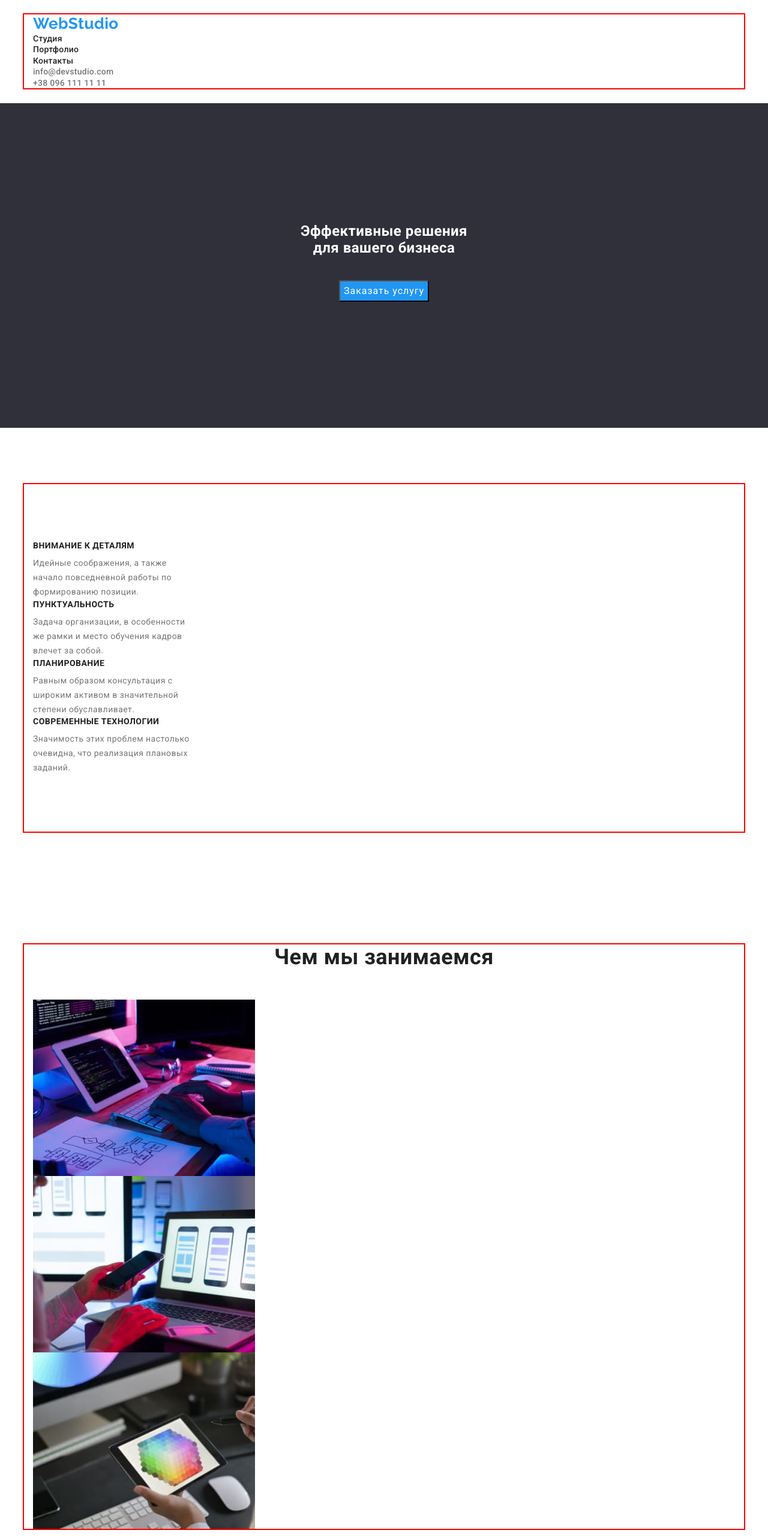
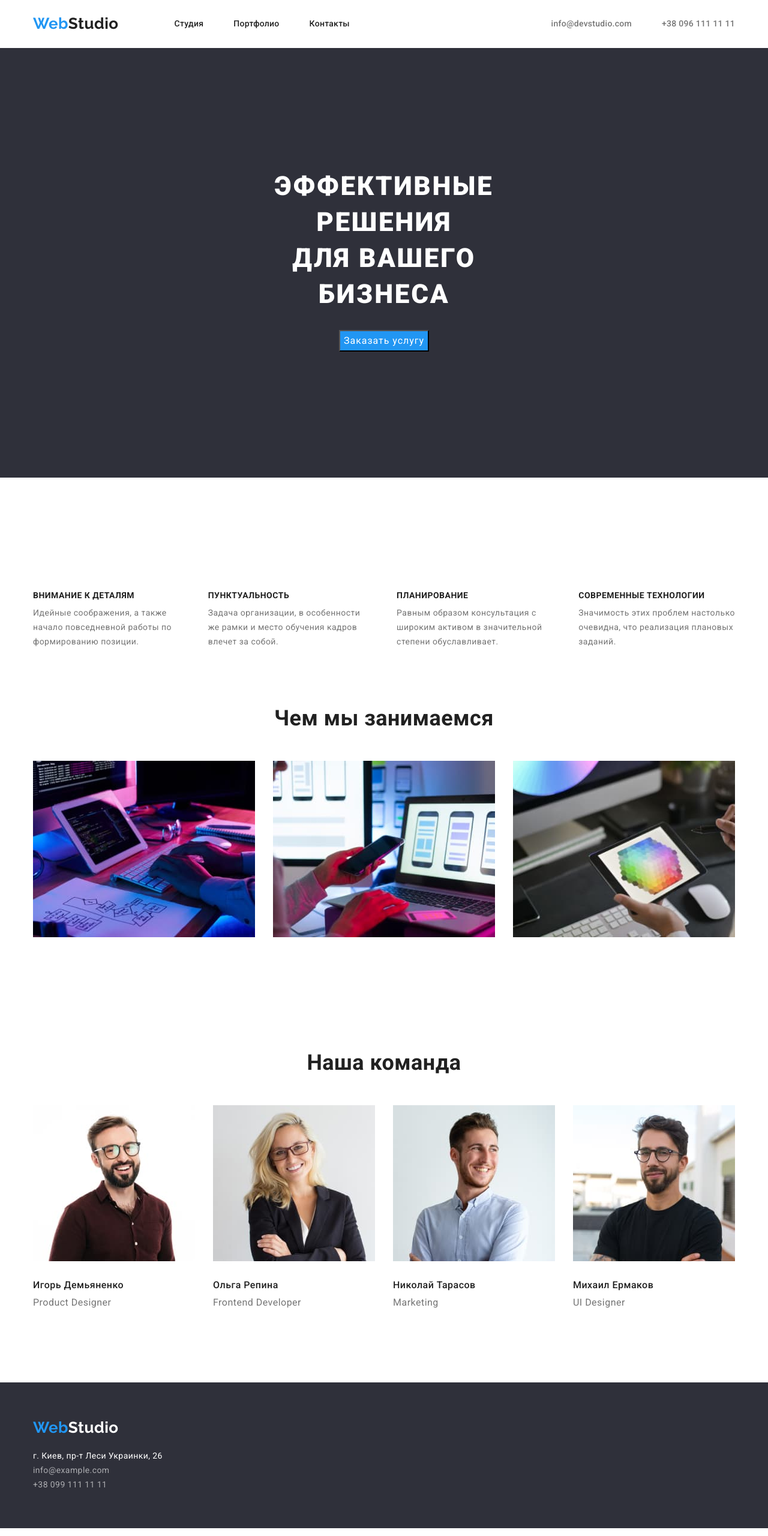
Before and after one commit to LiliiaNiko/goit-markup-hw-03, a plain HTML site: page index.html in a window 1280 px wide. Shown: the top 2560 px of the page at 60% size. Drawn offline with nearby package versions, Linux system fonts and the light colour scheme.

Commit message:
css-flex

```diff
--- a/css/styles.css
+++ b/css/styles.css
@@ -37,11 +37,25 @@ body {
   padding-left: 15px;
   padding-right: 15px;
   margin: 0 auto;
-  outline: 2px solid red;
+  /*outline: 2px solid red;*/
 }
+
+/*------------------HEADER-------------------*/
+
 .header {
   padding-top: 24px;
   padding-bottom: 25px;
+}
+.header-container {
+  display: flex;
+  align-items: center;
+}
+.nav {
+  display: flex;
+  align-items: center;
+}
+.header-connect {
+  margin-left: auto;
 }
 .logo-link {
   font-family: Raleway;
@@ -49,9 +63,18 @@ body {
   line-height: calc(31 / 26);
   color: var(--accent-color);
   text-decoration: none;
+  margin-right: 93px;
+}
+.header span {
+  color: var(--first-text-color);
+}
+.site-nav,
+.contacts-header {
+  display: flex;
 }
 .site-nav .link,
-.contacts .link {
+.contacts-header .link,
+.contacts-footer .link {
   color: inherit;
   font-weight: 500;
   font-size: 14px;
@@ -59,25 +82,40 @@ body {
   letter-spacing: 0.02em;
   text-decoration: none;
 }
-.contacts .link {
+.contacts-header .link,
+.contacts-footer .link {
   color: var(--secondary-text-color);
 }
-
+.site-nav .link-item {
+  margin-right: 50px;
+}
+.site-nav .link-item:last-child {
+  margin-right: 0;
+}
+.contacts-item:not(:last-child) {
+  margin-right: 50px;
+}
 .site-nav .link:hover,
-.contacts .link:hover,
+.contacts-header .link:hover,
+.contacts-footer .link:hover,
 .site-nav .link:focus,
-.contacts .link:focus {
+.contacts-header .link:focus,
+.contacts-footer .link:focus {
   color: var(--accent-color);
 }
-.contacts a:hover,
-.contacts a:focus {
+.contacts-header a:hover,
+.contacts-footer a:hover,
+.contacts-header a:focus,
+.contacts-footer a:focus {
   color: var(--accent-color);
 }
+
+/*------------------HERO------------------*/
+
 .hero {
   color: var(--first-background-color);
   background-color: var(--second-background-color);
   text-align: center;
-  padding-top: 200px;
 }
 .hero-title {
   font-weight: 900;
@@ -85,9 +123,11 @@ body {
   line-height: calc(60 / 44);
   letter-spacing: 0.06em;
   text-transform: uppercase;
+  align-items: center;
+  padding: 200px 452px 30px 452px;
 }
 .hero .button {
-  font-family: inherit;
+  /*font-family: inherit;*/
   font-size: 16px;
   line-height: 1.87;
   align-items: center;
@@ -95,7 +135,6 @@ body {
   cursor: pointer;
   color: var(--first-background-color);
   background-color: var(--accent-color);
-  margin-top: 40px;
   margin-bottom: 210px;
 }
 .filter .button {
@@ -105,13 +144,22 @@ body {
   line-height: 1.62;
   text-align: center;
   cursor: pointer;
+  min-width: 130px;
 }
 .filter {
-  padding-top: 100px;
+  /*padding-top: 100px;*/
+  display: flex;
+  justify-content: space-around;
+  margin-right: 517px;
+  margin-left: 516px;
+  margin-bottom: 50px;
 }
-.portfolio {
+.filter-item:not(:last-child) {
+  margin-right: 8px;
+}
+/*.portfolio {
   padding-bottom: 94px;
-}
+}*/
 .hero .button:hover,
 .hero .button:focus,
 .filter .button:hover,
@@ -119,6 +167,9 @@ body {
   color: var(--first-background-color);
   background-color: var(--accent-color);
 }
+
+/*----------------ABOUT----------------*/
+
 .section-about,
 .section-team {
   padding-top: 94px;
@@ -131,6 +182,15 @@ body {
   text-align: center;
   margin-bottom: 50px;
 }
+.work-img {
+  display: flex;
+}
+.img-item:not(:last-child) {
+  margin-right: 30px;
+}
+
+/*----------------FEATURES---------------*/
+
 .features-title {
   font-size: 14px;
   line-height: calc(16 / 14);
@@ -150,6 +210,12 @@ body {
 .team-img {
   margin-bottom: 30px;
 }
+.team {
+  display: flex;
+}
+.team-item:not(:last-child) {
+  margin-right: 30px;
+}
 .portfolio-title {
   font-size: 18px;
   line-height: 2;
@@ -157,7 +223,9 @@ body {
 }
 .features {
   padding-top: 94px;
-  padding-bottom: 94px;
+  /*padding-bottom: 94px;*/
+  display: flex;
+  justify-content: space-between;
 }
 .features-text,
 .team-text,
@@ -177,8 +245,28 @@ body {
   font-size: 16px;
   line-height: 1.87;
 }
+.portfolio {
+  display: flex;
+  margin-right: -30px;
+  flex-wrap: wrap;
+  /*margin-bottom: -30px;*/
+}
+.portfolio-item {
+  width: calc(100% / 3 - 30px);
+  margin-right: 30px;
+  margin-bottom: 30px;
+}
+.portfolio-container {
+  padding-top: 94px;
+  padding-bottom: 94px;
+}
+
+/*--------------------FOOTER-----------------*/
+
 .footer {
   background-color: var(--second-background-color);
+  padding-top: 60px;
+  padding-bottom: 60px;
 }
 .list {
   list-style: none;
@@ -195,3 +283,9 @@ body {
 .item {
   color: rgba(255, 255, 255, 0.6);
 }
+.footer span {
+  color: var(--first-background-color);
+}
+.contacts-footer {
+  margin-top: 20px;
+}
--- a/index.html
+++ b/index.html
@@ -16,44 +16,46 @@
 </head>
 <body class="page">
     <header class="header">
-        <div class="container">
+    <div class="container header-container">
       <nav class="nav">
         <a href="/" class="logo-link">
-           WebStudio
+           Web<span>Studio</span>
         </a>
         <ul class="site-nav list">
-            <li><a href=""  class="link">Студия</a></li>
-            <li><a href="./portfolio.html" class="link">Портфолио</a></li>
-            <li><a href="" class="link">Контакты</a></li>
+            <li class="link-item"><a href="" class="link">Студия</a></li>
+            <li class="link-item"><a href="./portfolio.html" class="link">Портфолио</a></li>
+            <li class="link-item"><a href="" class="link">Контакты</a></li>
         </ul>
       </nav>
-        <ul class="contacts list">
-            <li><a href="mailto:info@devstudio.com" class="link">info@devstudio.com</a></li>
-            <li><a href="tel:+380961111111" class="link">+38 096 111 11 11</a></li>
+        <div class="header-connect">
+        <ul class="contacts-header list">
+            <li class="contacts-item"><a href="mailto:info@devstudio.com" class="link">info@devstudio.com</a></li>
+            <li class="contacts-item"><a href="tel:+380961111111" class="link">+38 096 111 11 11</a></li>
         </ul>
         </div>
+    </div>
     </header>
     <main>
         <section class="hero">
-            <h1 class="hero-tile">Эффективные решения <br/> для вашего бизнеса</h1>
+            <h1 class="hero-title">ЭФФЕКТИВНЫЕ РЕШЕНИЯ <br/> ДЛЯ ВАШЕГО БИЗНЕСА</h1>
             <button type="button" class="button">Заказать услугу</button>
         </section>
         <section class="features">
             <div class="container">
             <ul class="features list">
-                <li>
+                <li class="features-item">
                     <h2 class="features-title">Внимание к деталям</h2>
                     <p class="features-text">Идейные соображения, а также <br/> начало повседневной работы по <br/> формированию позиции.</p>
                 </li>
-                <li>
+                <li class="features-item">
                     <h2 class="features-title">Пунктуальность</h2>
                     <p class="features-text">Задача организации, в особенности <br/> же рамки и место обучения кадров <br/> влечет за собой.</p>
                 </li>
-                <li>
+                <li class="features-item">
                     <h2 class="features-title">Планирование</h2>
                     <p class="features-text">Равным образом консультация с <br/> широким активом в значительной <br/> степени обуславливает.</p>
                 </li>
-                <li>
+                <li class="features-item">
                     <h2 class="features-title">Современные технологии</h2>
                     <p class="features-text">Значимость этих проблем настолько <br/> очевидна, что реализация плановых <br/> заданий.</p>
                 </li>
@@ -63,10 +65,10 @@
         <section class="section-about">
             <div class="container">
             <h2 class="section-title">Чем мы занимаемся</h2>
-            <ul class="list">
-                <li><img src="./images/img-1.jpg" alt="человек печатает на клавиатуре" width="370"></li>
-                <li><img src="./images/img-2.jpg" alt="человек за ноутбуком держит в руке смартфон" width="370"></li>
-                <li><img src="./images/img-3.jpg" alt="человек работает на планшете" width="370"></li>
+            <ul class="work-img list">
+                <li class="img-item"><img src="./images/img-1.jpg" alt="человек печатает на клавиатуре" width="370"></li>
+                <li class="img-item"><img src="./images/img-2.jpg" alt="человек за ноутбуком держит в руке смартфон" width="370"></li>
+                <li class="img-item"><img src="./images/img-3.jpg" alt="человек работает на планшете" width="370"></li>
             </ul>
             </div>
         </section>
@@ -74,22 +76,22 @@
             <div class="container">
             <h2 class="section-title">Наша команда</h2>
             <ul class="team list">
-                <li>
+                <li class="team-item">
                     <img class="team-img" src="./images/img-team-1.jpg" alt="мужчина с бородой и в очках улыбается" width="270">
                     <h3 class="team-title">Игорь Демьяненко</h3>
                     <p class="team-text" lang="en">Product Designer</p>
                 </li>
-                <li>
+                <li class="team-item">
                     <img class="team-img" src="./images/img-team-2.jpg" alt="девушка блондинка в очках улыбается" width="270">
                     <h3 class="team-title">Ольга Репина</h3>
                     <p class="team-text" lang="en">Frontend Developer</p>
                 </li>
-                <li>
+                <li class="team-item">
                     <img class="team-img" src="./images/img-team-3.jpg" alt="мужчина улыбается" width="270">
                     <h3 class="team-title">Николай Тарасов</h3>
                     <p class="team-text" lang="en">Marketing</p>
                 </li>
-                <li>
+                <li class="team-item">
                     <img class="team-img" src="./images/img-team-4.jpg" alt="мужчина с бородой и в очках улыбается" width="270">
                     <h3 class="team-title">Михаил Ермаков</h3>
                     <p class="team-text" lang="en">UI Designer</p>
@@ -99,11 +101,12 @@
         </section>
     </main>
     <footer class="footer">
-        <a class="logo-link" href="/">
-           WebStudio
+        <div class="container">
+        <a href="/" class="logo-link">
+             Web<span>Studio</span>
         </a>
         <address class="nav">
-            <ul class="contacts list">
+            <ul class="contacts-footer list">
                 <li>
                     <a class="address" href="https://goo.gl/maps/2gkyWeUbLo5GTh3J6">г. Киев, пр-т Леси Украинки, 26</a>
                 </li>
@@ -115,6 +118,7 @@
                 </li>
             </ul>
         </address>
+        </div>
     </footer>
 </body>
 </html>
```
Also changed, not shown: portfolio.html (+31 -27 lines).
